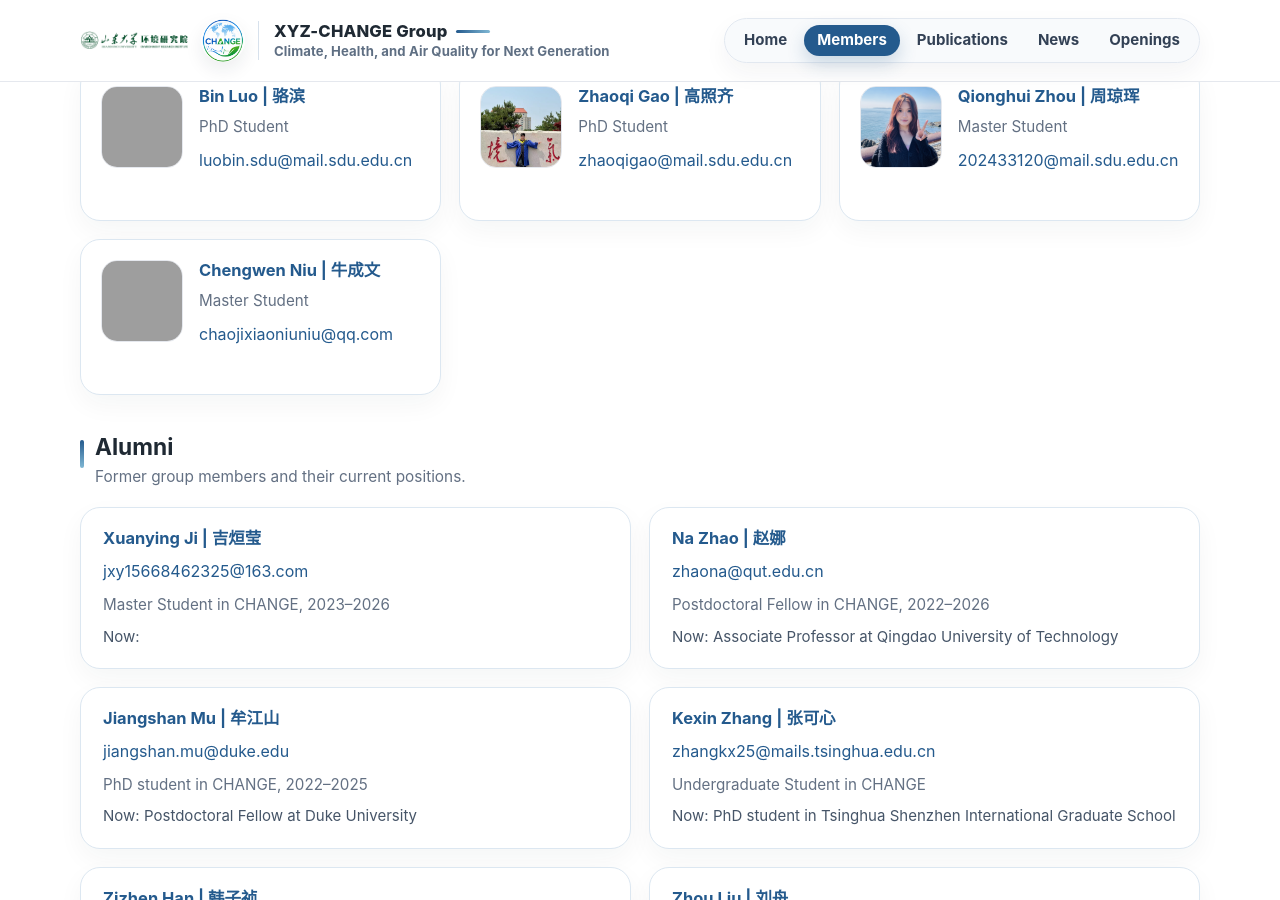
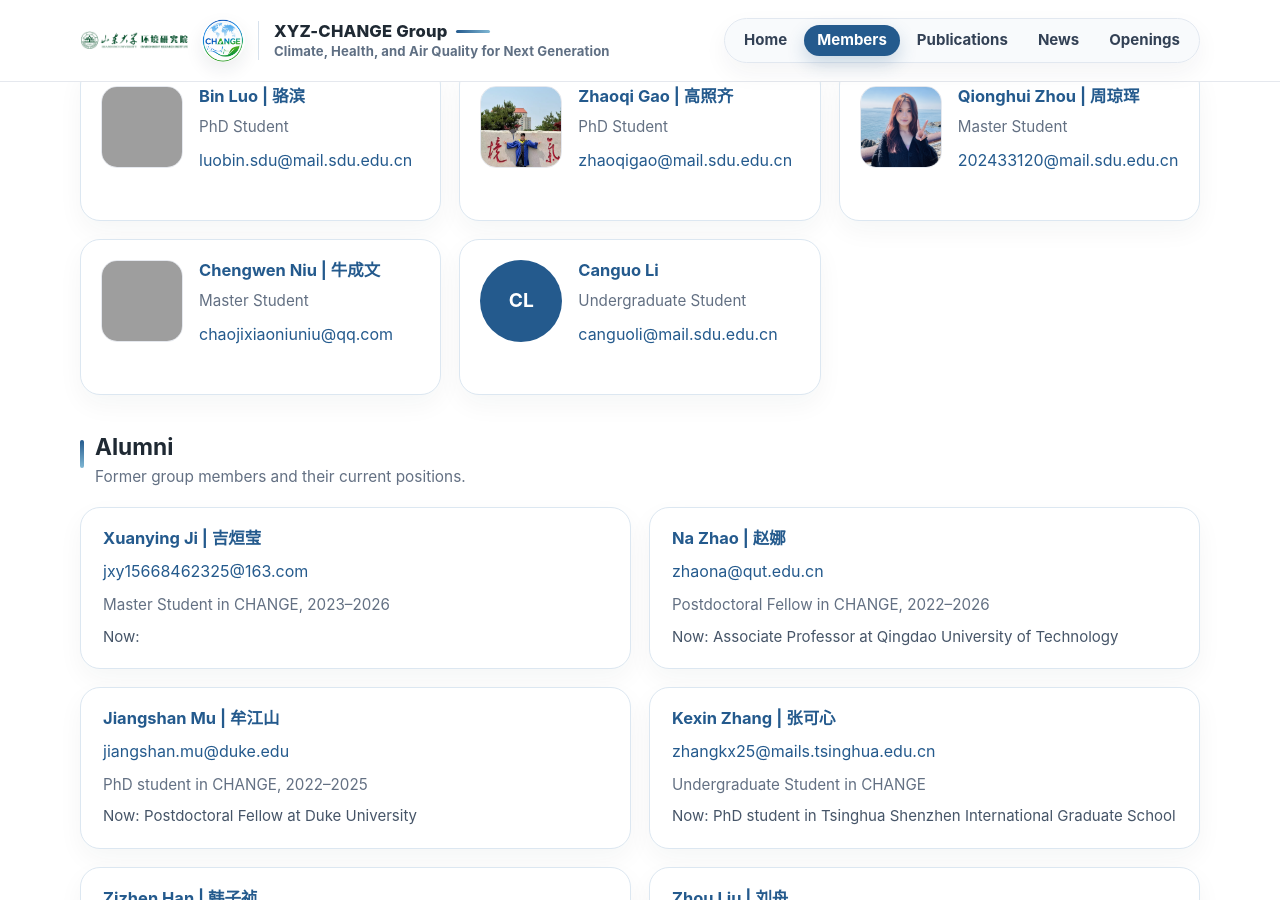
Before and after one commit to MuJSh/xyz_CHANGE, a Jekyll site: the page built from _pages/group-members.md, in a window 1280 px wide and 900 px high, scrolled down 641 px, cut to the strip 0-900 px from the top of the window. Built offline with Jekyll 4.4.1, drawn with Linux system fonts in a browser that asks for light colours; grey boxes are pictures that could not be loaded.

Commit message:
Add Canguo Li to members data

```diff
--- a/_data/members.yml
+++ b/_data/members.yml
@@ -93,6 +93,16 @@ current:
     education:
       - "2021–2025, BS, Shandong Agricultural University"
 
+  - name: "Canguo Li"
+    role: "Undergraduate Student"
+    affiliation: "Shandong University"
+    email: "canguoli@mail.sdu.edu.cn"
+    initials: "CL"
+    photo: ""
+    profile: "https://mujsh.github.io/xyz_CHANGE/members/canguo-li/"
+    education:
+      - "2022-2026, BS, Chengdu University of Technology"
+
 alumni:
   - name: "Xuanying Ji"
     name_zh: "吉烜莹"
```
